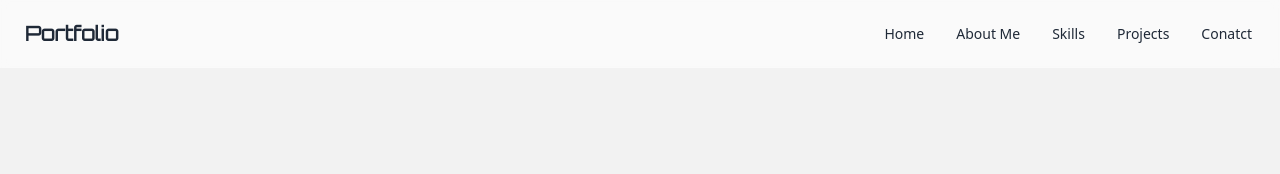
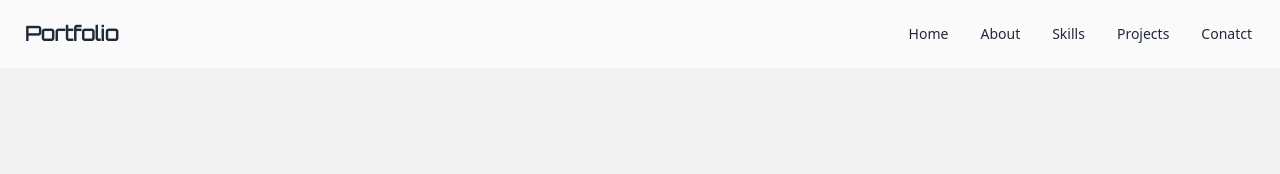
Before and after one commit to theutpal01/Portfolio, a React (Vite) app: page / in a window 1280 px wide. Shown: the top 174 px of the page. Built offline with nearby package versions, Linux system fonts and the light colour scheme.

Commit message:
FIX: Android Navbar UI

```diff
--- a/src/components/Contact.jsx
+++ b/src/components/Contact.jsx
@@ -10,7 +10,7 @@ import {
 
 function Contact() {
 	return (
-		<div id="contact" className="min-h-screen flex bg-base-300">
+		<div id="contact" className="min-h-screen flex bg-base-300 w-full">
 			<div className="hidden w-2/5 md:flex flex-col justify-center items-center">
 				<h2 className="text-2xl my-4 font-display">Let's connect</h2>
 				<div className="flex flex-col gap-3 justify-start">
@@ -46,9 +46,9 @@ function Contact() {
 					</div>
 				</div>
 			</div>
-			<div className="w-full md:w-4/5 flex flex-col gap-5 p-3 justify-center items-center">
-				<h2 className="text-2xl align-top w-2/3 font-display">Send me a message</h2>
-				<form className="flex flex-col gap-4 w-2/3">
+			<div className="w-full sm:w-9/12 md:w-4/5 flex flex-col self-center m-auto gap-5 p-5 md:px-16 lg:px-32 xl:px-44 justify-center items-center">
+				<h2 className="text-2xl align-top w-full font-display">Send me a message</h2>
+				<form className="flex flex-col gap-4 w-full">
 					<div className="flex gap-3 w-full">
 						<input
 							type="text"
--- a/src/components/Navbar.jsx
+++ b/src/components/Navbar.jsx
@@ -1,18 +1,63 @@
 import React from "react";
+import { LuMenu, LuXSquare } from "react-icons/lu";
 
 export default function Navbar({ scrollTo }) {
+	const [isOpen, setIsOpen] = React.useState(false);
 	return (
-		<div className="navbar bg-base-100 fixed justify-around z-50 backdrop-blur-sm backdrop-filter bg-opacity-60">
-			<div className="flex-1">
-				<a className="btn btn-ghost text-xl font-display">Portfolio</a>
+		<div className="drawer drawer-end">
+			<input id="drawerNav" type="checkbox" className="drawer-toggle" />
+			<div className="drawer-content flex flex-col">
+				{/* Navbar */}
+				<div className="navbar bg-base-100 fixed z-50 backdrop-blur-sm backdrop-filter bg-opacity-60">
+					<div className="navbar-start">
+						<a className="btn btn-ghost text-xl font-display">Portfolio</a>
+					</div>
+					<div className="navbar-end hidden md:flex">
+						<div>
+							<ul className="menu hidden md:flex menu-horizontal px-1">
+								<li onClick={() => scrollTo("hero")}>
+									<a>Home</a>
+								</li>
+								<li onClick={() => scrollTo("about")}>
+									<a>About</a>
+								</li>
+								<li onClick={() => scrollTo("skills")}>
+									<a>Skills</a>
+								</li>
+								<li onClick={() => scrollTo("projects")}>
+									<a>Projects</a>
+								</li>
+								<li onClick={() => scrollTo("contact")}>
+									<a>Conatct</a>
+								</li>
+							</ul>
+						</div>
+					</div>
+					<div className="navbar-end md:hidden">
+						<label
+							htmlFor="drawerNav"
+							aria-label="open sidebar"
+							className="btn btn-square btn-ghost"
+						>
+							<LuMenu className="text-lg text-primary" />
+						</label>
+					</div>
+				</div>
 			</div>
-			<div className="flex-none">
-				<ul className="menu menu-horizontal px-1">
-					<li>
-						<a onClick={() => scrollTo("hero")}>Home</a>
+			<div className="drawer-side z-50">
+				<ul className="menu bg-base-200 min-h-full w-80 p-4">
+					<label
+						htmlFor="drawerNav"
+						aria-label="close sidebar"
+						className="drawer-overlay flex justify-end py-2"
+					>
+						<LuXSquare className="text-lg text-primary" />
+					</label>
+					<li onClick={() => scrollTo("hero")} className="border-t-2">
+						<a>Home</a>
 					</li>
 					<li onClick={() => scrollTo("about")}>
-						<a>About Me</a>
+						<a>About</a>
 					</li>
 					<li onClick={() => scrollTo("skills")}>
 						<a>Skills</a>
--- a/src/components/Projects.jsx
+++ b/src/components/Projects.jsx
@@ -1,7 +1,7 @@
 import React from "react";
 
 function Projects() {
-	return <div id="projects" className="min-h-screen flex justify-center  items-center">Coming Soon!</div>;
+	return <div id="projects" className="min-h-screen flex justify-center  items-center font-display">Coming Soon!</div>;
 }
 
 export default Projects;
```
